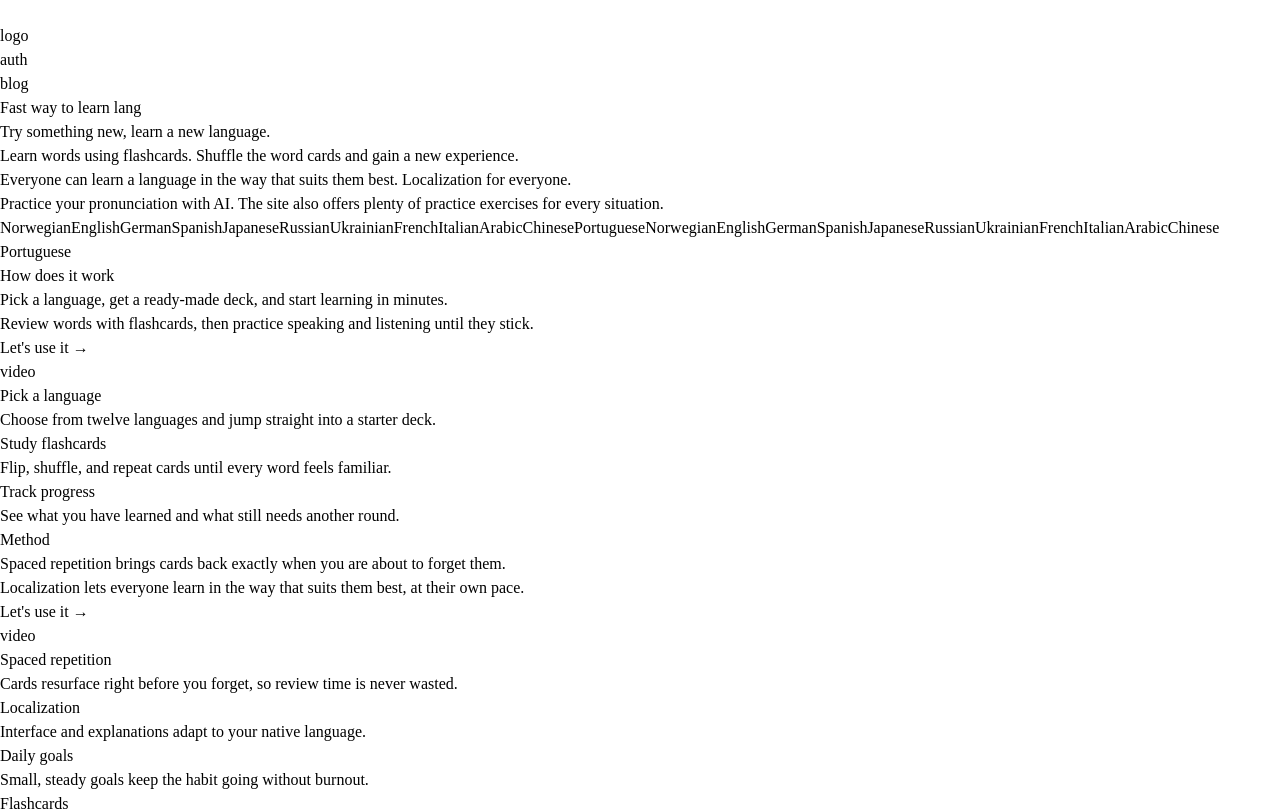
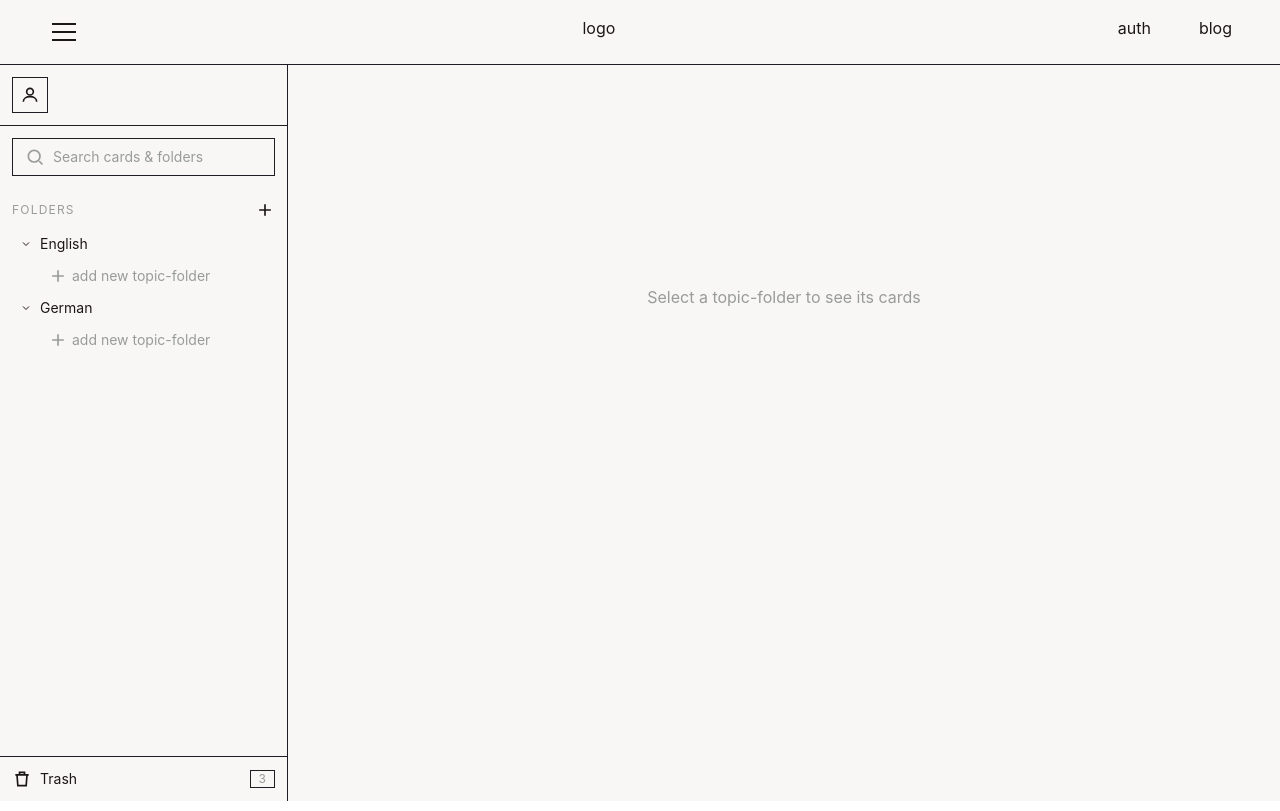
Before and after one commit to Veterba/mochi-like_web, a React app in the folder frontend/: page /flashcards in a window 1280 px wide. Shown: the top 811 px of the page. Built offline with nearby package versions, Linux system fonts and the light colour scheme; the HTML template or start-up script is replaced by a standard one.

Commit message:
Made first look of Flashcards page

```diff
--- a/frontend/package.json
+++ b/frontend/package.json
@@ -10,8 +10,11 @@
     "preview": "vite preview"
   },
   "dependencies": {
+    "@tailwindcss/vite": "^4.3.1",
     "react": "^19.2.7",
-    "react-dom": "^19.2.7"
+    "react-dom": "^19.2.7",
+    "react-router-dom": "^7.18.1",
+    "tailwindcss": "^4.3.1"
   },
   "devDependencies": {
     "@babel/core": "^7.29.7",
--- a/frontend/src/App.jsx
+++ b/frontend/src/App.jsx
@@ -1,13 +1,18 @@
+import { BrowserRouter, Routes, Route } from 'react-router-dom'
 import './App.css'
 import Homepage from './pages/Homepage.jsx'
+import Flashcards from './pages/Flashcards.jsx'
 
 function App() {
   return (
-    <>
+    <BrowserRouter>
       <div className="bg-background text-text">
-        <Homepage />
+        <Routes>
+          <Route path="/" element={<Homepage />} />
+          <Route path="/flashcards" element={<Flashcards />} />
+        </Routes>
       </div>
-    </>
+    </BrowserRouter>
   )
 }
 
--- a/frontend/src/components/Burger.jsx
+++ b/frontend/src/components/Burger.jsx
@@ -1,4 +1,12 @@
 import { useState } from "react"
+import { Link } from "react-router-dom"
+
+const items = [
+  { label: "languages" },
+  { label: "shuffle" },
+  { label: "flashcards", to: "/flashcards" },
+  { label: "profile" },
+]
 
 function Burger() {
   const [isOpen, setIsOpen] = useState(false)
@@ -20,14 +28,24 @@ function Burger() {
         <>
           <div className="fixed inset-0 z-40" onClick={() => setIsOpen(false)} />
           <ul className="absolute left-0 top-full z-50 mt-4 border border-borders bg-background">
-            {["languages", "shuffle", "profile"].map((item) => (
-              <li key={item}>
-                <button
-                  type="button"
-                  className="w-full px-2 py-2 text-left text-text hover:bg-text hover:text-background"
-                >
-                  {item}
-                </button>
+            {items.map((item) => (
+              <li key={item.label}>
+                {item.to ? (
+                  <Link
+                    to={item.to}
+                    onClick={() => setIsOpen(false)}
+                    className="block w-full px-2 py-2 text-left text-text hover:bg-text hover:text-background"
+                  >
+                    {item.label}
+                  </Link>
+                ) : (
+                  <button
+                    type="button"
+                    className="w-full px-2 py-2 text-left text-text hover:bg-text hover:text-background"
+                  >
+                    {item.label}
+                  </button>
+                )}
               </li>
             ))}
           </ul>
--- a/frontend/src/pages/Flashcards.jsx
+++ b/frontend/src/pages/Flashcards.jsx
@@ -0,0 +1,257 @@
+import { useState } from "react"
+import Navbar from "../sections/Navbar.jsx"
+
+// Placeholder client-side model — swap for backend/db data + API calls later.
+// Language folders start with no topics; topics are added by the user.
+const seedLanguages = [
+  { id: "en", name: "English", topics: [] },
+  { id: "de", name: "German", topics: [] },
+]
+const sampleTrash = ["記憶", "Hund", "Apfel"]
+
+const iconCls = "h-5 w-5 shrink-0"
+
+function ProfileIcon() {
+  return (
+    <svg className={iconCls} viewBox="0 0 24 24" fill="none" stroke="currentColor" strokeWidth="2">
+      <circle cx="12" cy="8" r="4" />
+      <path d="M4 20c0-4 4-6 8-6s8 2 8 6" />
+    </svg>
+  )
+}
+
+function SearchIcon() {
+  return (
+    <svg className={iconCls} viewBox="0 0 24 24" fill="none" stroke="currentColor" strokeWidth="2">
+      <circle cx="11" cy="11" r="7" />
+      <path d="M21 21l-4-4" />
+    </svg>
+  )
+}
+
+function PlusIcon() {
+  return (
+    <svg className={iconCls} viewBox="0 0 24 24" fill="none" stroke="currentColor" strokeWidth="2">
+      <path d="M12 5v14M5 12h14" />
+    </svg>
+  )
+}
+
+function TrashIcon() {
+  return (
+    <svg className={iconCls} viewBox="0 0 24 24" fill="none" stroke="currentColor" strokeWidth="2">
+      <path d="M4 7h16M9 7V4h6v3M6 7l1 13h10l1-13" />
+    </svg>
+  )
+}
+
+function Chevron({ open }) {
+  return (
+    <svg
+      className={`h-3 w-3 shrink-0 transition-transform ${open ? "rotate-90" : ""}`}
+      viewBox="0 0 24 24"
+      fill="none"
+      stroke="currentColor"
+      strokeWidth="2"
+    >
+      <path d="M9 6l6 6-6 6" />
+    </svg>
+  )
+}
+
+function LanguageFolder({ lang, selectedTopicId, onSelectTopic, onAddTopic }) {
+  const [open, setOpen] = useState(true)
+
+  return (
+    <li>
+      <button
+        type="button"
+        onClick={() => setOpen((o) => !o)}
+        className="flex w-full items-center gap-2 py-1.5 pl-2 pr-2 text-left text-sm hover:bg-third-background"
+      >
+        <Chevron open={open} />
+        {lang.name}
+      </button>
+
+      {open && (
+        <ul>
+          {lang.topics.map((topic) => (
+            <li key={topic.id}>
+              <button
+                type="button"
+                onClick={() => onSelectTopic(topic.id)}
+                className={`flex w-full items-center py-1.5 pl-9 pr-2 text-left text-sm hover:bg-third-background ${
+                  topic.id === selectedTopicId ? "bg-third-background font-semibold" : ""
+                }`}
+              >
+                {topic.name}
+              </button>
+            </li>
+          ))}
+          <li>
+            <button
+              type="button"
+              onClick={() => onAddTopic(lang.id)}
+              className="flex w-full items-center gap-1 py-1.5 pl-9 pr-2 text-left text-sm text-gray hover:text-text"
+            >
+              <PlusIcon />
+              add new topic-folder
+            </button>
+          </li>
+        </ul>
+      )}
+    </li>
+  )
+}
+
+function filterLanguages(langs, query) {
+  if (!query) return langs
+  const q = query.toLowerCase()
+  return langs.reduce((acc, lang) => {
+    if (lang.name.toLowerCase().includes(q)) {
+      acc.push(lang)
+      return acc
+    }
+    const topics = lang.topics.filter((t) => t.name.toLowerCase().includes(q))
+    if (topics.length) acc.push({ ...lang, topics })
+    return acc
+  }, [])
+}
+
+function Flashcards() {
+  const [languages, setLanguages] = useState(seedLanguages)
+  const [selectedTopicId, setSelectedTopicId] = useState(null)
+  const [query, setQuery] = useState("")
+
+  const visibleLanguages = filterLanguages(languages, query)
+  const selectedTopic = languages
+    .flatMap((l) => l.topics)
+    .find((t) => t.id === selectedTopicId)
+
+  const addLanguage = () => {
+    const name = window.prompt("New language folder name")?.trim()
+    if (!name) return
+    setLanguages((prev) => [...prev, { id: crypto.randomUUID(), name, topics: [] }])
+  }
+
+  const addTopic = (langId) => {
+    const name = window.prompt("New topic-folder name")?.trim()
+    if (!name) return
+    setLanguages((prev) =>
+      prev.map((l) =>
+        l.id === langId
+          ? { ...l, topics: [...l.topics, { id: crypto.randomUUID(), name, cards: [] }] }
+          : l,
+      ),
+    )
+  }
+
+  const addCard = () => {
+    setLanguages((prev) =>
+      prev.map((l) => ({
+        ...l,
+        topics: l.topics.map((t) =>
+          t.id === selectedTopicId ? { ...t, cards: [...t.cards, { id: crypto.randomUUID() }] } : t,
+        ),
+      })),
+    )
+  }
+
+  return (
+    <div>
+      <Navbar sticky />
+      <div className="flex">
+        <aside className="flex min-h-[calc(100vh-4rem)] w-72 flex-col border-r border-borders bg-background">
+          {/* Profile — icon only */}
+          <div className="border-b border-borders p-3">
+            <button
+              type="button"
+              aria-label="profile"
+              className="flex h-9 w-9 items-center justify-center border border-borders hover:bg-text hover:text-background"
+            >
+              <ProfileIcon />
+            </button>
+          </div>
+
+          {/* Search */}
+          <div className="p-3">
+            <div className="flex items-center gap-2 border border-borders px-3 py-2 text-gray">
+              <SearchIcon />
+              <input
+                value={query}
+                onChange={(e) => setQuery(e.target.value)}
+                placeholder="Search cards & folders"
+                className="w-full bg-transparent text-sm text-text outline-none placeholder:text-gray"
+              />
+            </div>
+          </div>
+
+          {/* Folders */}
+          <div className="flex-1 overflow-y-auto p-3">
+            <div className="flex items-center justify-between">
+              <span className="text-xs uppercase tracking-widest text-gray">Folders</span>
+              <button type="button" aria-label="new language folder" onClick={addLanguage} className="hover:text-gray">
+                <PlusIcon />
+              </button>
+            </div>
+            <ul className="mt-2">
+              {visibleLanguages.map((lang) => (
+                <LanguageFolder
+                  key={lang.id}
+                  lang={lang}
+                  selectedTopicId={selectedTopicId}
+                  onSelectTopic={setSelectedTopicId}
+                  onAddTopic={addTopic}
+                />
+              ))}
+            </ul>
+          </div>
+
+          {/* Trash */}
+          <button
+            type="button"
+            className="flex items-center justify-between border-t border-borders px-3 py-3 text-sm hover:bg-third-background"
+          >
+            <span className="flex items-center gap-2">
+              <TrashIcon />
+              Trash
+            </span>
+            <span className="border border-borders px-2 text-xs text-gray">{sampleTrash.length}</span>
+          </button>
+        </aside>
+
+        {/* Cards space */}
+        <main className="flex-1 p-8">
+          {selectedTopic ? (
+            <>
+              <h2 className="mb-6 text-2xl font-bold uppercase tracking-tight">{selectedTopic.name}</h2>
+              <div className="grid grid-cols-2 gap-6 md:grid-cols-3 lg:grid-cols-4">
+                <button
+                  type="button"
+                  onClick={addCard}
+                  className="flex aspect-[3/4] items-center justify-center border-2 border-dashed border-borders text-sm text-gray hover:bg-text hover:text-background"
+                >
+                  Add new card +
+                </button>
+                {selectedTopic.cards.map((card, i) => (
+                  <div
+                    key={card.id}
+                    className="flex aspect-[3/4] items-center justify-center border-2 border-borders text-gray"
+                  >
+                    Card {i + 1}
+                  </div>
+                ))}
+              </div>
+            </>
+          ) : (
+            <div className="flex min-h-[50vh] items-center justify-center text-gray">
+              Select a topic-folder to see its cards
+            </div>
+          )}
+        </main>
+      </div>
+    </div>
+  )
+}
+
+export default Flashcards
--- a/frontend/vite.config.js
+++ b/frontend/vite.config.js
@@ -1,11 +1,13 @@
 import { defineConfig } from 'vite'
 import react, { reactCompilerPreset } from '@vitejs/plugin-react'
 import babel from '@rolldown/plugin-babel'
+import tailwindcss from '@tailwindcss/vite'
 
 // https://vite.dev/config/
 export default defineConfig({
   plugins: [
     react(),
+    tailwindcss(),
     babel({ presets: [reactCompilerPreset()] })
   ],
 })
```
Also changed, not shown: frontend/src/pages/Profile.jsx (added), 1 other file (tests, documents, lock files or other folders).
